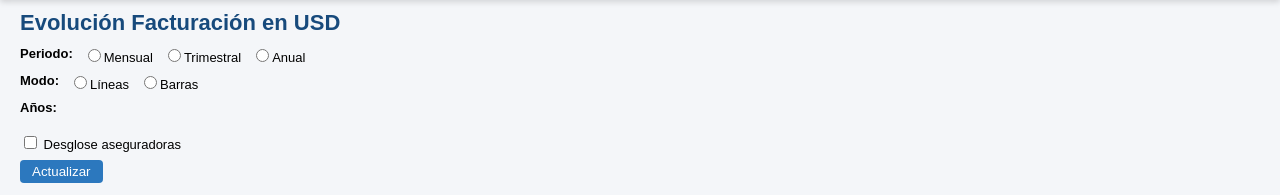
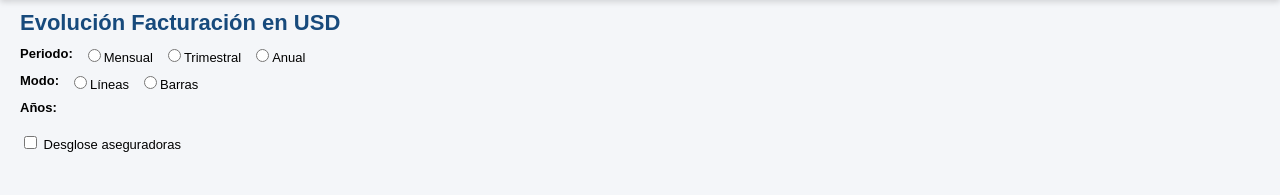
Before and after one commit to MarianGCG/AdminMack, a Django app: template comisiones/templates/graficos01.html in a window 1280 px wide. Shown: the part 56-251 px from the top of the page. Run offline with Django 4.2, Linux system fonts and the light colour scheme; the template is opened without the code that fills it, so the values that code supplies are empty; a map, chart or similar area stays blank.

Commit message:
ajustes grafico01

```diff
--- a/comisiones/templates/graficos01.html
+++ b/comisiones/templates/graficos01.html
@@ -56,7 +56,8 @@
     <!-- COLUMNA IZQUIERDA -->
     <div style="min-width:320px;">
 
-        <form method="get" class="barra-controles">
+        <form method="get" class="barra-controles"
+            onchange="this.submit()">
 
             <div class="grupo">
                 <b>Periodo:</b>
@@ -94,12 +95,6 @@
                 </label>
             </div>
 
-            <div class="grupo">
-                <button type="submit"
-                    style="padding:4px 12px;background:#2c78be;color:white;border:none;border-radius:4px;cursor:pointer;">
-                    Actualizar
-                </button>
-            </div>
 
         </form>
 
@@ -333,11 +328,11 @@ function generarLeyendaAgrupada(chart){
     Object.keys(grupos).sort().forEach(grupo=>{
 
         const div=document.createElement("div");
-        div.style.marginBottom="6px";
+        div.style.marginBottom="2px";
         div.style.display="flex";
-        div.style.justifyContent="flex-end";
+        div.style.justifyContent="flex-start";
         div.style.flexWrap="wrap";
-        div.style.gap="6px";
+        div.style.gap="4px";
 
         const titulo=document.createElement("strong");
         titulo.innerText=grupo+" ";
@@ -365,8 +360,8 @@ function generarLeyendaAgrupada(chart){
             const span=document.createElement("span");
             span.innerText=item.ds.label.substring(0,8);
             span.style.display="inline-block";
-            span.style.padding="2px 4px";
-            span.style.margin="2px";
+            span.style.padding="1px 4px";
+            span.style.margin="1px";
             span.style.backgroundColor=item.ds.borderColor;
             span.style.borderRadius="4px";
             span.style.cursor="pointer";
```
